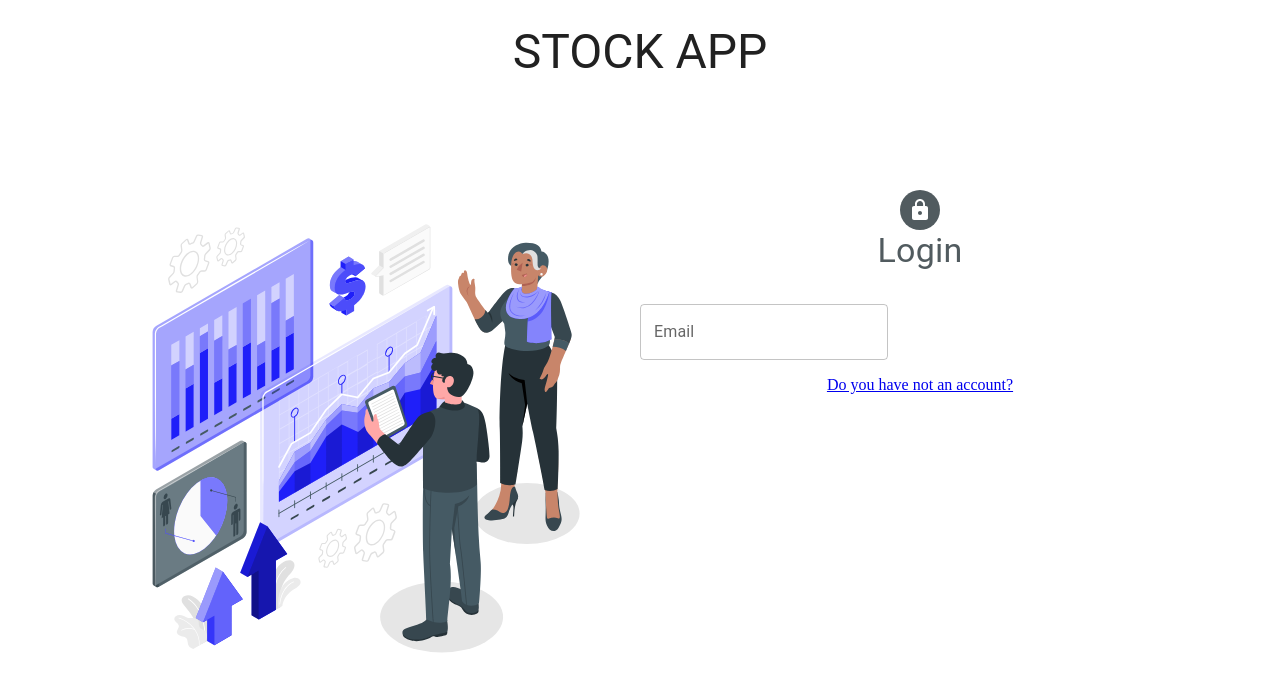
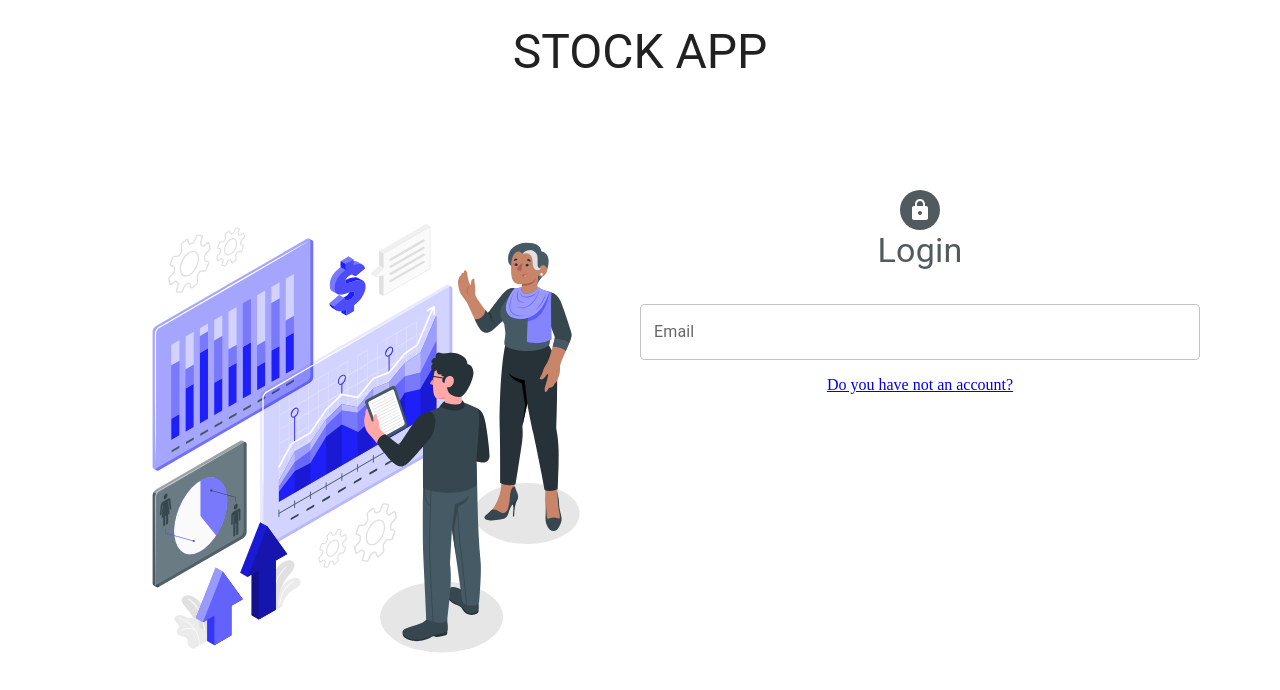
Before and after one commit to hakanbilgi/stock-app-react-project, a React (Create React App) app: page / in a window 1280 px wide. Shown: the top 690 px of the page. Built offline with nearby package versions, Linux system fonts and the light colour scheme.

Commit message:
helperText

```diff
--- a/src/pages/Login.jsx
+++ b/src/pages/Login.jsx
@@ -10,6 +10,7 @@ import { Link, useNavigate } from "react-router-dom";
 import { useSelector } from "react-redux";
 import { Formik, Form } from "formik";
 import { TextField } from "@mui/material";
+import { ErrorSharp } from "@mui/icons-material";
 
 const loginSchema = {};
 
@@ -59,15 +60,19 @@ const Login = () => {
               actions.setSubmitting(false);
             }}>
 
-            {({ values, handleChange, handleBlur, isSubmitting }) => (
+            {({ values, handleChange, handleBlur, isSubmitting,touched,errors }) => (
               <Form>
-                 <Box>
+                 <Box sx={{display:"flex",flexDirection:"column",gap:2}}>
                   <TextField
                   label="Email"
                   name="email"
                   id="email"
                   type="email"
                   variant="outlined"
+                  value={values.email}
+                  onChange={handleChange}
+                  helperText={touched.email && errors.email}
+
                   />
                 </Box>
 
```
